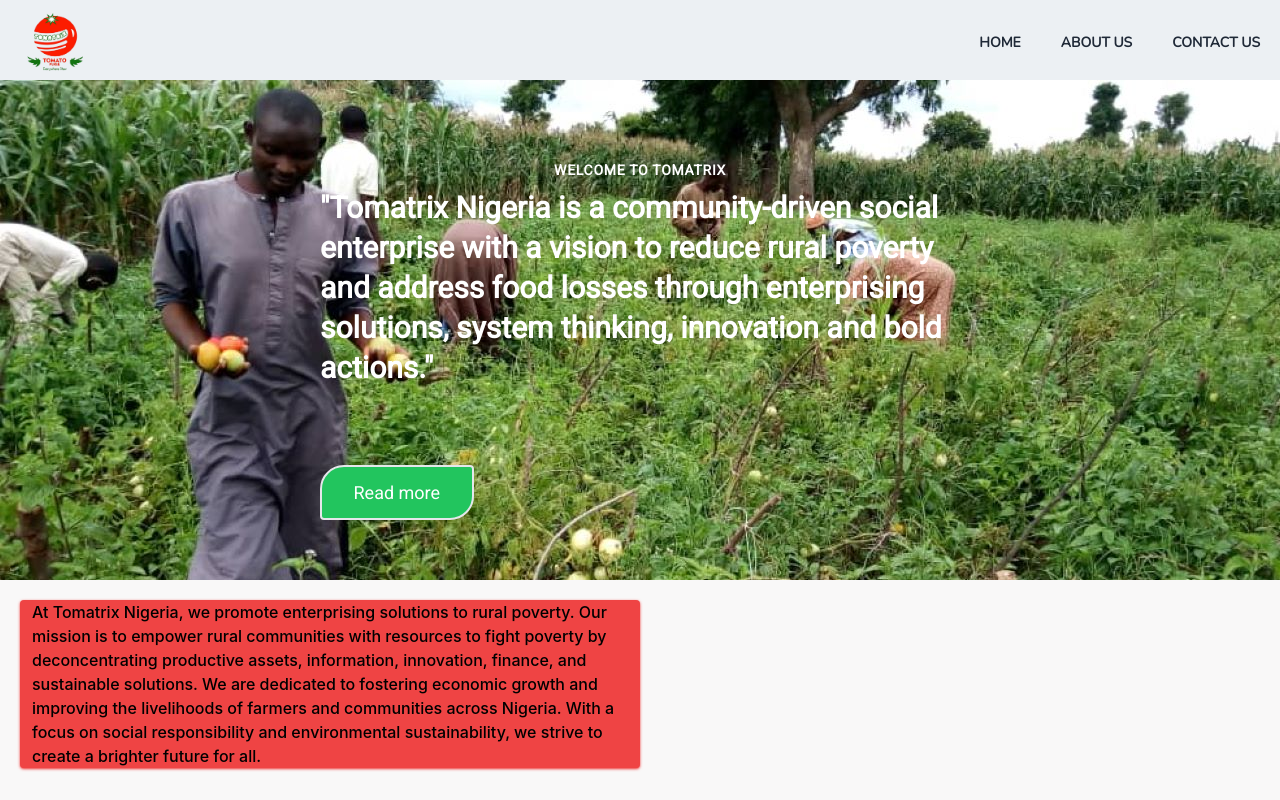
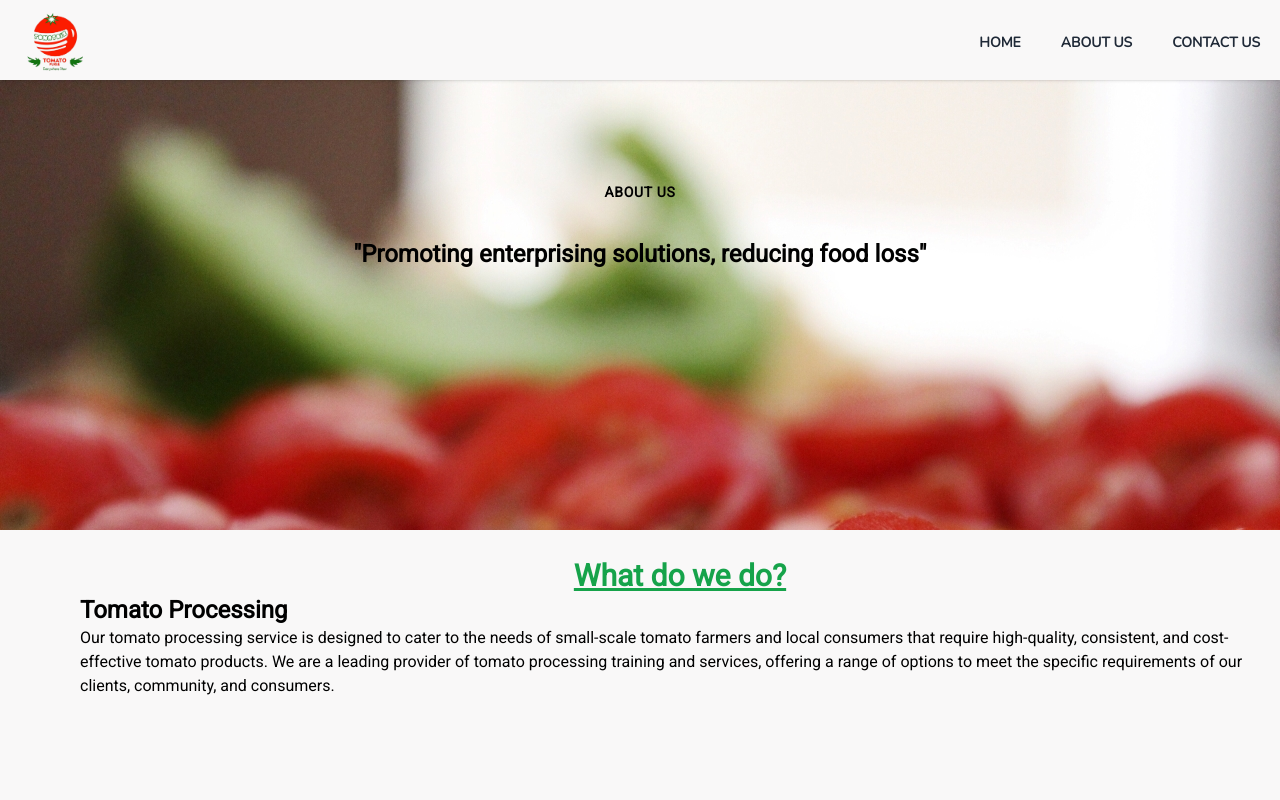
Before and after one commit to Adedeji08/Tomatrix-app, a React (Create React App) app: page /aboutus in a window 1280 px wide. Built offline with nearby package versions, Linux system fonts and the light colour scheme.

Commit message:
little changes

```diff
--- a/src/App.css
+++ b/src/App.css
@@ -11,10 +11,22 @@
     background-repeat: no-repeat;
     /* clip-path: polygon(0 0, 100% 10%, 100% 100%, 0% 90%); */
 }
+.about-img{
+    height: 450px;
+    background-image: url(./assets/toma.jpg);
+    background-repeat: no-repeat;
+    /* clip-path: polygon(0 0, 100% 10%, 100% 100%, 0% 90%); */
+}
+p{
+    font-family: 'Roboto', sans-serif;
+}
 h4{
     font-family: 'Roboto', sans-serif;
 }
 h1{
+    font-family: 'Roboto', sans-serif;
+}
+h2{
     font-family: 'Roboto', sans-serif;
 }
 .btn{
@@ -26,3 +38,14 @@
     transform: scale(1.1);
     transition: 0.5s ease-in-out;
 }
+.mission-img{
+   margin-left: auto;
+   margin-right: auto;
+}
+.motto{
+    margin-left: auto;
+    margin-right: auto;
+}
+ul{
+    font-family: 'Roboto', sans-serif;
+}
--- a/src/App.js
+++ b/src/App.js
@@ -1,12 +1,17 @@
 import './App.css';
 import Header from './components/Header';
+import AboutUs from './views/AboutUs';
 import Home from './views/Home';
+import { Route, Routes } from 'react-router-dom';
 
 function App() {
   return (
     <div>
       <Header />
-      <Home />
+      <Routes>
+        <Route path="/" element={<Home />} />
+        <Route path="aboutus" element={<AboutUs />} />
+      </Routes>
     </div>
   );
 }
--- a/src/components/Header.jsx
+++ b/src/components/Header.jsx
@@ -18,21 +18,21 @@
   const [shadow, setShadow] = useState(false);
   const [navBg, setNavBg] = useState("#ecf0f3");
   const [linkColor, setLinkColor] = useState("#1f2937");
+  const [bgColor, setBgColor] = useState(false);
 
   const handleNav = () => {
     setNav(!nav);
   };
 
-  // useEffect(() => {
-  //   const handleShadow = () => {
-  //     if (window.scrollY >= 90) {
-  //       setShadow(true);
-  //     } else {
-  //       setShadow(false);
-  //     }
-  //   };
-  //   window.addEventListener('scroll', handleShadow);
-  // }, []);
+  function changeNavbarBackgroundColor() {
+    if (window.scrollY >= 70) {
+      setBgColor(true);
+    } else {
+      setBgColor(false);
+    }
+  }
+
+  window.addEventListener("scroll", changeNavbarBackgroundColor);
 
   // MOTION FRAMER
   useEffect(() => {
@@ -87,9 +87,9 @@
   return (
     <div
       className={
-        shadow ? ` w-full  shadow-xl z-[100]` : `shadow  w-full h-20 z-[100]`
+        bgColor ? ` w-full fixed bg-red-200 shadow z-[100]` : `shadow fixed w-full h-20 z-[100]`
       }
-      style={{ background: `${navBg}` }}
+      // style={{ background: `${navBg}` }}
     >
       <div className="flex justify-between items-center w-full px-5 pt-3 2xl:px-16">
         <Link to="/">
@@ -101,7 +101,7 @@
               <Link to="/">Home</Link>
             </li>
             <li className="ml-10 text-sm font-semibold uppercase hover:border-b headers">
-              <Link to="/#about">About Us</Link>
+              <Link to="/aboutus">About Us</Link>
             </li>
             <li className="ml-10 text-sm font-semibold uppercase hover:border-b headers">
               <Link to="/#skills">Contact Us</Link>
--- /dev/null
+++ b/src/views/AboutUs.jsx
@@ -0,0 +1,102 @@
+import React, { useState, useEffect, useRef } from "react";
+import { Link } from "react-router-dom";
+import { motion, useAnimation } from "framer-motion";
+import { useInView } from "react-intersection-observer";
+import Image from "../assets/We harvest tomato.jpeg";
+
+const AboutUs = () => {
+  const control = useAnimation();
+  const [ref, inView] = useInView();
+  const [nav, setNav] = useState(false);
+  const handleNav = () => {
+    setNav(!nav);
+  };
+  useEffect(() => {
+    if (inView) {
+      control.start("vissible");
+    } else {
+      control.start("hidden");
+    }
+  }, [control, inView]);
+
+  const list = {
+    vissible: {
+      opacity: 1,
+    },
+    hidden: {
+      opacity: 0,
+    },
+  };
+  const item1 = {
+    vissible: {
+      opacity: 1,
+      x: 0,
+      transition: {
+        type: "spring",
+        stifness: 300,
+        damping: 24,
+        delay: 0.5,
+      },
+    },
+    hidden: {
+      opacity: 0,
+      x: -100,
+    },
+  };
+  const item2 = {
+    vissible: {
+      opacity: 1,
+      x: 0,
+      transition: {
+        type: "spring",
+        stifness: 300,
+        damping: 24,
+        delay: 0.5,
+      },
+    },
+    hidden: {
+      opacity: 0,
+      x: 100,
+    },
+  };
+  return (
+    <div className="pt-20">
+      <motion.div ref={ref} animate={control} variants={list}>
+        <div className="about-img">
+          <motion.h4
+            variants={item1}
+            className="text-sm text-center pt-[20%] md:pt-[8%] font-semibold tracking-wider"
+          >
+            ABOUT US
+          </motion.h4>
+          <motion.h1
+            className=" font-bold w-[70%] text-center pt-9 10 text-base md:text-2xl  leading-10 h-[45%] break-words motto"
+            variants={item2}
+          >
+            "Promoting enterprising solutions, reducing food loss"
+          </motion.h1>
+        </div>
+      </motion.div>
+      <motion.div className="ml-20" animate={control} variants={list}>
+        <motion.h1
+          variants={item1}
+          className="text-center text-3xl underline text-green-600 pt-7 font-extrabold"
+        >
+          What do we do?
+        </motion.h1>
+        <h2 className="text-2xl font-semibold">Tomato Processing </h2>
+        <motion.p variants={item1}>
+          Our tomato processing service is designed to cater to the needs of
+          small-scale tomato farmers and local consumers that require
+          high-quality, consistent, and cost-effective tomato products. We are a
+          leading provider of tomato processing training and services, offering
+          a range of options to meet the specific requirements of our clients,
+          community, and consumers.
+        </motion.p>
+
+      </motion.div>
+    </div>
+  );
+};
+
+export default AboutUs;
--- a/src/views/Home.jsx
+++ b/src/views/Home.jsx
@@ -1,17 +1,13 @@
-import React, { useState, useEffect } from "react";
+import React, { useState, useEffect, useRef } from "react";
 import { Link } from "react-router-dom";
-import { BsFillPersonLinesFill } from "react-icons/bs";
-import { useRoutes } from "react-router-dom";
 import { motion, useAnimation } from "framer-motion";
 import { useInView } from "react-intersection-observer";
+import Image from "../assets/We harvest tomato.jpeg";
 
 const Home = () => {
   const control = useAnimation();
   const [ref, inView] = useInView();
-
   const [nav, setNav] = useState(false);
-  const [loading, setLoading] = useState(false);
-  const [shadow, setShadow] = useState(false);
   const handleNav = () => {
     setNav(!nav);
   };
@@ -65,17 +61,17 @@
   };
 
   return (
-    <div>
+    <div className="pt-20">
       <motion.div ref={ref} animate={control} variants={list}>
         <div className="home-img">
           <motion.h4
             variants={item1}
-            className="text-sm text-center text-white pt-20 font-semibold 	tracking-wider"
+            className="text-sm text-center text-white pt-[20%] md:pt-[8%] font-semibold tracking-wider"
           >
             WELCOME TO TOMATRIX
           </motion.h4>
           <motion.h1
-            className="text-white font-bold w-[50%] ml-80 pt-2 10 text-3xl leading-10 h-[57%] break-words"
+            className="text-white font-bold w-[70%] text-center pt-9 10 text-base md:text-2xl  leading-10 h-[45%] break-words motto"
             variants={item2}
           >
             "Tomatrix Nigeria is a community-driven social enterprise with a
@@ -84,17 +80,18 @@
             actions."
           </motion.h1>
           <button
-            className="text-white border-2 text-lg border-gray-200 bg-green-500 rounded-full text-center ml-80 w-[12%] h-[11%] btn"
+            className="text-white border-2 text-lg border-gray-200 bg-green-500 rounded-full text-center ml-14 mt-10 md:mt-0 md:ml-40 md:w-[12%] w-[30%] h-[11%] btn"
             variants={item1}
           >
             Read more
           </button>
         </div>
       </motion.div>
-      <div className="grid md:grid-cols-2 w-full">
+      <motion.div variants={list} ref={ref} animate={control} className="grid md:grid-cols-3 w-full">
         {/* LEFT */}
-        <div className="shadow bg-red-500 rounded ml-5 mt-5 shadow-red-500 ">
-          <motion.p className="text-1xl font-medium pl-3" variants={item2}>
+        <div className="shadow bg-red-100 rounded ml-5 mt-5 shadow-red-500 h-full ">
+        <h3 className="text-2xl font-medium pl-3">Mission</h3>
+          <motion.p className="font-medium pl-3" variants={item2}>
             At Tomatrix Nigeria, we promote enterprising solutions to rural
             poverty. Our mission is to empower rural communities with resources
             to fight poverty by deconcentrating productive assets, information,
@@ -104,10 +101,41 @@
             responsibility and environmental sustainability, we strive to create
             a brighter future for all.
           </motion.p>
+          <div className="w-[80%] mission-img hover:scale-105 ease-in duration-300">
+            <img
+              src={Image}
+              alt="image"
+              width={700}
+              className="rounded mt-5 shadow shadow-red-500"
+            />
+          </div>
         </div>
-        {/* RIGHT */}
-        <div></div>
-      </div>
+        {/* MIDDLE */}
+        <div className="shadow bg-red-100 rounded ml-5 md:mt-5 mt-10 shadow-red-500 h-[100%]">
+          <motion.h3 className="text-2xl font-medium pl-3" variants={item1}>Features</motion.h3>
+          <motion.ul className="font-sm pl-9 list-disc" variants={item1}>
+            <li>Community-driven social enterprise</li>
+            <li>Focus on reducing rural poverty</li>
+            <li>Addressing tomato postharvest loss in Nigeria</li>
+            <li>Innovative solutions to intractable challenges</li>
+            <li>System thinking toward agrifood system transformation</li>
+            <li>Bold actions towards achieving the vision of rural prosperity</li>
+          </motion.ul>
+        </div>
+        {/* Right */}
+        <div className="shadow bg-red-100 rounded ml-5  md:mt-5 mt-16 shadow-red-500 h-full">
+          <motion.h3 variants={item2} className="text-2xl text-red-500 font-medium pl-3">Our Mission Contributes to</motion.h3>
+          <motion.ul variants={item2} className="font-sm pl-9 list-disc">
+              <li>SDG 1: No Poverty: End poverty in all its forms everywhere.</li>
+              <li>SDG 2: Zero Hunger: Achieve food security, improve nutrition, and promote sustainable agriculture.</li>
+              <li>SDG 8: Decent Work and Economic Growth: Promote sustained, inclusive, and sustainable economic growth, full and productive employment, and decent work for all.</li>
+              <li>SDG 10:  Reduced Inequalities: Reduce inequality within and among countries.</li>
+              <li>SDG 12: Responsible Consumption and Production: Ensure sustainable consumption and production patterns.</li>
+              <li>SDG 13: Climate Action: Take urgent action to combat climate change and its impacts.</li>
+
+          </motion.ul>
+        </div>
+      </motion.div>
     </div>
   );
 };
```
Also changed, not shown: src/assets/toma.jpg (added).
